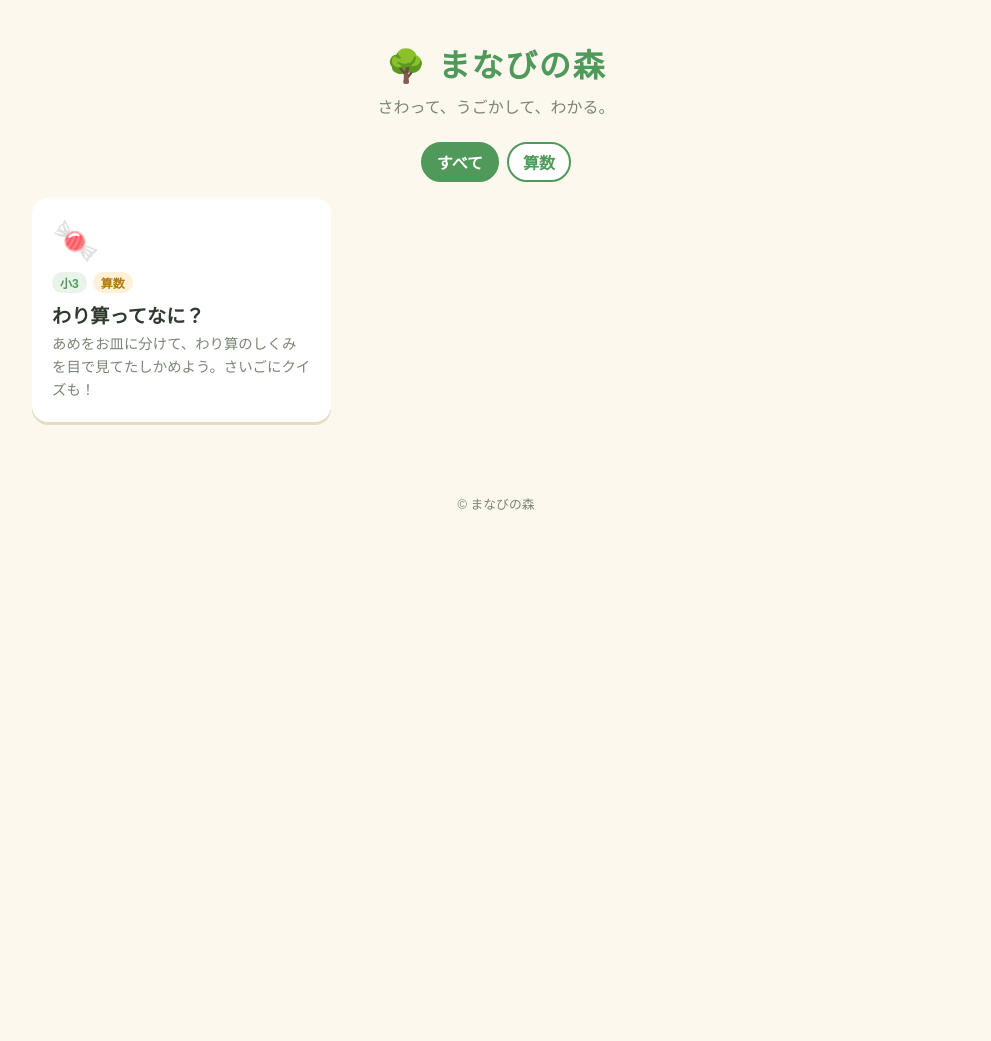
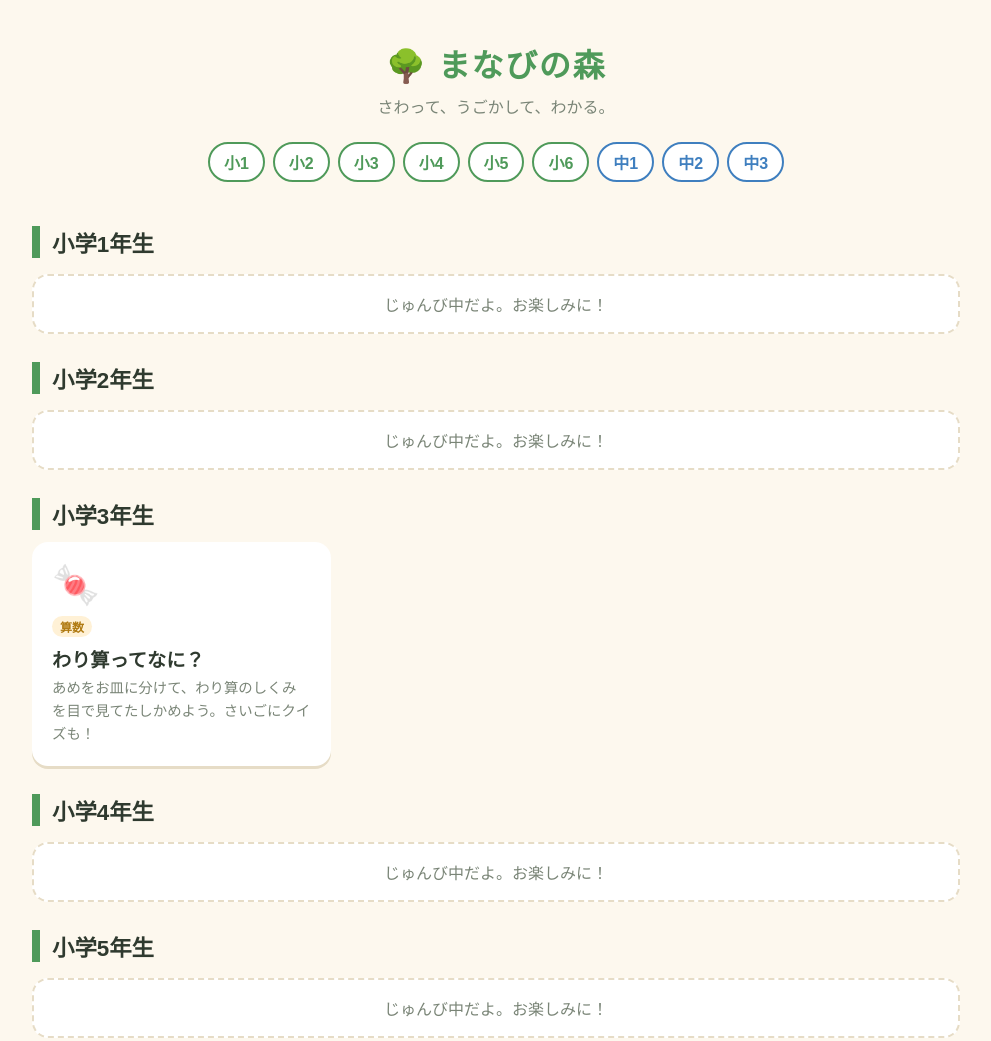
Before and after one commit to tukimori19/manabi, a plain HTML site: page index.html in a window 1280 px wide. Shown: the top 1041 px of the page, without its empty margins (144-1135 px from the left). Before the commit the page ends 800 px from the top, so only its background shows below. Drawn offline with Linux system fonts and the light colour scheme.

Commit message:
トップページを学年ごとの区切りに変更
Co-Authored-By: Claude Opus 5.5 <noreply@anthropic.com>
Claude-Session: https://claude.ai/code/session_01AV3JqgbRgbNQoMVV7uV5VG

```diff
--- a/index.html
+++ b/index.html
@@ -20,7 +20,14 @@
   .filters { display:flex; gap:8px; justify-content:center; flex-wrap:wrap; padding:0 16px 16px; }
   .filters button { border:2px solid var(--leaf); background:#fff; color:var(--leaf); border-radius:999px; padding:6px 14px; font:inherit; font-weight:bold; cursor:pointer; }
   .filters button.on { background:var(--leaf); color:#fff; }
-  main { max-width:960px; margin:0 auto; padding:0 16px 48px; display:grid; grid-template-columns:repeat(auto-fill,minmax(260px,1fr)); gap:16px; }
+  main { max-width:960px; margin:0 auto; padding:0 16px 48px; }
+  .grade { scroll-margin-top:12px; margin-top:28px; }
+  .grade h2.gh { font-size:1.4rem; margin:0 0 12px; padding-left:12px; border-left:8px solid var(--leaf); }
+  .grade.jr h2.gh { border-color:#3f7fbf; }
+  .grid { display:grid; grid-template-columns:repeat(auto-fill,minmax(260px,1fr)); gap:16px; }
+  .empty { color:var(--sub); background:#fff; border:2px dashed #e6dcc6; border-radius:16px; padding:16px; text-align:center; }
+  .filters a { border:2px solid var(--leaf); background:#fff; color:var(--leaf); border-radius:999px; padding:6px 14px; font-weight:bold; text-decoration:none; }
+  .filters a.jr { border-color:#3f7fbf; color:#3f7fbf; }
   a.card { display:block; background:var(--card); border-radius:16px; padding:20px; text-decoration:none; color:inherit; box-shadow:0 3px 0 #e6dcc6; transition:transform .15s; }
   a.card:hover { transform:translateY(-3px); }
   .emoji { font-size:2.4rem; }
@@ -46,19 +53,19 @@ const items = [
   { path:"warizan/", emoji:"🍬", title:"わり算ってなに？", grade:"小3", subject:"算数",
     desc:"あめをお皿に分けて、わり算のしくみを目で見てたしかめよう。さいごにクイズも！" },
 ];
-const subjects = ["すべて", ...new Set(items.map(i => i.subject))];
-let current = "すべて";
-function render() {
-  document.getElementById("filters").innerHTML = subjects.map(s =>
-    `<button class="${s===current?'on':''}" onclick="current='${s}';render()">${s}</button>`).join("");
-  document.getElementById("list").innerHTML = items
-    .filter(i => current==="すべて" || i.subject===current)
-    .map(i => `<a class="card" href="${i.path}">
-      <div class="emoji">${i.emoji}</div>
-      <div class="tags"><span class="tag">${i.grade}</span><span class="tag subj">${i.subject}</span></div>
-      <h2>${i.title}</h2><p>${i.desc}</p></a>`).join("");
-}
-render();
+const grades = ["小1","小2","小3","小4","小5","小6","中1","中2","中3"];
+document.getElementById("filters").innerHTML = grades.map((g, i) =>
+  `<a href="#g${i}" class="${g.startsWith('中')?'jr':''}">${g}</a>`).join("");
+document.getElementById("list").innerHTML = grades.map((g, i) => {
+  const list = items.filter(it => it.grade === g);
+  const body = list.length
+    ? `<div class="grid">${list.map(it => `<a class="card" href="${it.path}">
+        <div class="emoji">${it.emoji}</div>
+        <div class="tags"><span class="tag subj">${it.subject}</span></div>
+        <h2>${it.title}</h2><p>${it.desc}</p></a>`).join("")}</div>`
+    : `<p class="empty">じゅんび中だよ。お楽しみに！</p>`;
+  return `<section class="grade ${g.startsWith('中')?'jr':''}" id="g${i}"><h2 class="gh">${g.replace('小','小学').replace('中','中学')}年生</h2>${body}</section>`;
+}).join("");
 </script>
 </body>
 </html>
```
